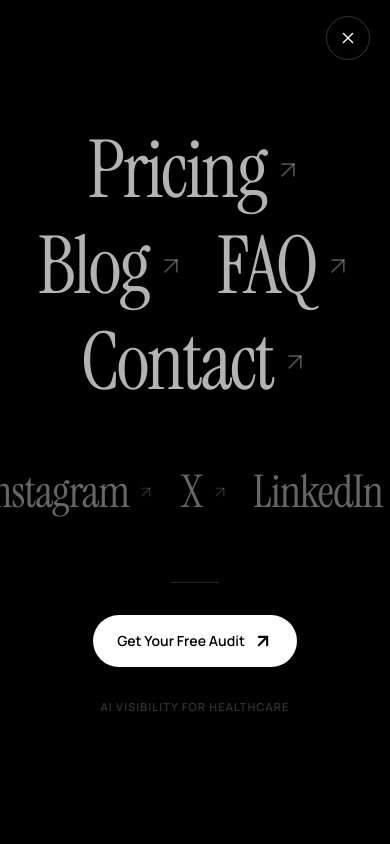
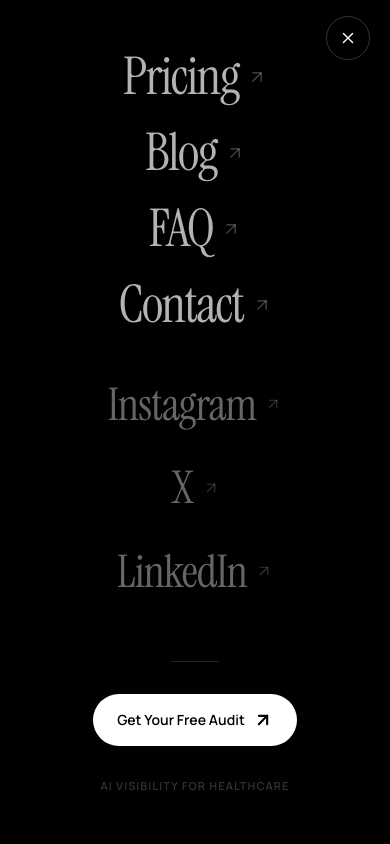
Before and after one commit to pagerstudio/pagerstudio, a Next.js app: page / in a window 390 px wide. Both pictures are taken after a click on the button 293 px from the left and 44 px from the top of the page. Shown: the top 844 px of the page. Built offline with nearby package versions, Linux system fonts and the light colour scheme.

Commit message:
Fix mobile UI: hero form, nav overlay, stat sizing; remove Cardiology from FAQ

```diff
--- a/components/Hero.tsx
+++ b/components/Hero.tsx
@@ -74,8 +74,8 @@
                 Patients are shifting from Google to AI to find specialists. AI picks one clinic and sends them there. That clinic is either yours or your competitor&apos;s.
               </p>
 
-              <div className="mt-10 sm:mt-12 flex items-center justify-center relative z-[3]">
-                <form onSubmit={handleSubmit} aria-label="Free audit signup" className="relative flex flex-col sm:flex-row items-center gap-4 sm:gap-3 bg-white rounded-full px-6 sm:px-2 py-5 sm:py-2">
+              <div className="mt-10 sm:mt-12 flex items-center justify-center relative z-[3] w-full max-w-[400px] sm:max-w-none">
+                <form onSubmit={handleSubmit} aria-label="Free audit signup" className="relative flex flex-col sm:flex-row items-stretch sm:items-center gap-3 sm:gap-3 bg-white rounded-2xl sm:rounded-full px-5 sm:px-2 py-4 sm:py-2 w-full">
                   <input
                     type="email"
                     id="hero-email"
@@ -84,7 +84,7 @@
                     placeholder="Enter your email"
                     required
                     aria-label="Email address"
-                    className="w-full sm:w-[280px] text-body-sm text-ps-ink placeholder:text-ps-faint rounded-full px-5 py-3 outline-none border border-ps-line transition-all duration-200 focus:ring-2 focus:ring-ps-ink/10 focus:border-ps-ink/30 bg-white"
+                    className="w-full sm:w-[280px] text-body-sm text-ps-ink placeholder:text-ps-faint rounded-xl sm:rounded-full px-5 py-3 outline-none border border-ps-line transition-all duration-200 focus:ring-2 focus:ring-ps-ink/10 focus:border-ps-ink/30 bg-white"
                   />
                   <button
                     type="submit"
@@ -119,8 +119,8 @@
                 Patients are shifting from Google to AI to find specialists. AI picks one clinic and sends them there. That clinic is either yours or your competitor&apos;s.
               </motion.p>
 
-              <motion.div className="mt-10 sm:mt-12 flex items-center justify-center relative z-[3]" variants={formVariant}>
-                <form onSubmit={handleSubmit} aria-label="Free audit signup" className="relative flex flex-col sm:flex-row items-center gap-4 sm:gap-3 bg-white rounded-full px-6 sm:px-2 py-5 sm:py-2">
+              <motion.div className="mt-10 sm:mt-12 flex items-center justify-center relative z-[3] w-full max-w-[400px] sm:max-w-none" variants={formVariant}>
+                <form onSubmit={handleSubmit} aria-label="Free audit signup" className="relative flex flex-col sm:flex-row items-stretch sm:items-center gap-3 sm:gap-3 bg-white rounded-2xl sm:rounded-full px-5 sm:px-2 py-4 sm:py-2 w-full">
                   <input
                     type="email"
                     id="hero-email"
@@ -129,7 +129,7 @@
                     placeholder="Enter your email"
                     required
                     aria-label="Email address"
-                    className="w-full sm:w-[280px] text-body-sm text-ps-ink placeholder:text-ps-faint rounded-full px-5 py-3 outline-none border border-ps-line transition-all duration-200 focus:ring-2 focus:ring-ps-ink/10 focus:border-ps-ink/30 bg-white"
+                    className="w-full sm:w-[280px] text-body-sm text-ps-ink placeholder:text-ps-faint rounded-xl sm:rounded-full px-5 py-3 outline-none border border-ps-line transition-all duration-200 focus:ring-2 focus:ring-ps-ink/10 focus:border-ps-ink/30 bg-white"
                   />
                   <button
                     type="submit"
--- a/components/Nav.tsx
+++ b/components/Nav.tsx
@@ -180,9 +180,9 @@
               <CloseIcon className="w-5 h-5" />
             </motion.button>
 
-            {/* Pages row */}
+            {/* Pages — vertical list on mobile, horizontal on desktop */}
             <motion.div
-              className="flex flex-wrap items-center justify-center gap-x-8 gap-y-4"
+              className="flex flex-col items-center gap-y-6 sm:flex-row sm:flex-wrap sm:items-center sm:justify-center sm:gap-x-8 sm:gap-y-4"
               initial={{ opacity: 0, y: 16 }}
               animate={{ opacity: 1, y: 0 }}
               exit={{ opacity: 0, y: -8 }}
@@ -196,10 +196,10 @@
                   className="group inline-flex items-center gap-2 text-white/70 hover:text-white transition-colors duration-300 focus:outline-none"
                   aria-current={pathname === href ? 'page' : undefined}
                 >
-                  <span className="font-serif text-[80px] sm:text-[96px] leading-none tracking-[-0.03em]">
+                  <span className="font-serif text-[52px] sm:text-[80px] md:text-[96px] leading-none tracking-[-0.03em]">
                     {label}
                   </span>
-                  <svg className="text-white/30 group-hover:text-white/60 w-[28px] h-[28px] sm:w-[36px] sm:h-[36px] transition-all duration-300 group-hover:translate-x-1" fill="none" viewBox="0 0 24 24" stroke="currentColor" strokeWidth="1.5" strokeLinecap="round" strokeLinejoin="round">
+                  <svg className="text-white/30 group-hover:text-white/60 w-[20px] h-[20px] sm:w-[28px] sm:h-[28px] md:w-[36px] md:h-[36px] transition-all duration-300 group-hover:translate-x-1" fill="none" viewBox="0 0 24 24" stroke="currentColor" strokeWidth="1.5" strokeLinecap="round" strokeLinejoin="round">
                     <path d="M7 17L17 7" />
                     <path d="M7 7h10v10" />
                   </svg>
@@ -209,7 +209,7 @@
 
             {/* Social row */}
             <motion.div
-              className="flex items-center justify-center gap-x-6 mt-14 sm:mt-20"
+              className="flex flex-col items-center gap-y-4 mt-10 sm:flex-row sm:items-center sm:justify-center sm:gap-x-6 sm:mt-14 md:mt-20"
               initial={{ opacity: 0, y: 12 }}
               animate={{ opacity: 1, y: 0 }}
               exit={{ opacity: 0, y: -6 }}
--- a/components/ShockingStats.tsx
+++ b/components/ShockingStats.tsx
@@ -61,9 +61,9 @@
         <div className="grid grid-cols-1 md:grid-cols-3 gap-3">
           {/* Card 1 — 47% use AI to research providers */}
           <TiltCard className="bg-white rounded-[24px] border border-[#E5E5E5] p-6 sm:p-8 flex flex-col relative md:col-span-2" delay={0}>
-            <div className="flex items-start gap-4 mb-5">
-              <div ref={counter1.ref} className="text-display-lg text-ps-ink">{counter1.value}</div>
-              <div className="flex flex-col gap-1 pt-5">
+            <div className="flex items-start gap-3 sm:gap-4 mb-5">
+              <div ref={counter1.ref} className="text-[48px] sm:text-display-lg text-ps-ink leading-none font-sans font-light tracking-tight">{counter1.value}</div>
+              <div className="flex flex-col gap-1 pt-2 sm:pt-5">
                 <span className="text-body-sm font-semibold text-ps-ink leading-[1.3]">of patients used AI tools to research healthcare providers</span>
                 <span className="text-caption text-ps-faint normal-case">Up from 31% in 2025 — +16pts in 9 months.</span>
               </div>
@@ -138,7 +138,7 @@
                 <span className="font-sans text-[9px] text-[#CCC]">2026: 55%</span>
               </div>
             </div>
-            <div ref={counter2.ref} className="text-display-lg text-ps-ink">{counter2.value}</div>
+            <div ref={counter2.ref} className="text-[48px] sm:text-display-lg text-ps-ink leading-none font-sans font-light tracking-tight">{counter2.value}</div>
             <p className="text-body-sm text-ps-muted mt-3 text-center max-w-[260px]">
               of patients canceled or avoided booking because of online reviews.
             </p>
@@ -150,7 +150,7 @@
             <div className="flex flex-col flex-1 md:pr-10 md:pl-4">
               <div>
                 <span className="font-sans text-[10px] font-semibold tracking-[0.1em] uppercase text-[#999] block mb-2">Patient Choice Report · 2026</span>
-                <div ref={counter3.ref} className="text-display-lg text-ps-ink">{counter3.value}</div>
+                <div ref={counter3.ref} className="text-[48px] sm:text-display-lg text-ps-ink leading-none font-sans font-light tracking-tight">{counter3.value}</div>
               </div>
               <p className="text-body-sm text-ps-muted mt-4 max-w-[240px]">
                 of patients say AI tools most influence which doctor they choose.
@@ -238,7 +238,7 @@
             </div>
 
             <div className="flex items-center gap-3 mt-auto">
-              <div ref={counter4.ref} className="text-display-lg text-ps-ink">{counter4.value}</div>
+              <div ref={counter4.ref} className="text-[48px] sm:text-display-lg text-ps-ink leading-none font-sans font-light tracking-tight">{counter4.value}</div>
               <div className="flex flex-col gap-1">
                 <span className="text-body-sm font-semibold text-ps-ink">of Google healthcare searches</span>
                 <span className="text-caption text-ps-faint normal-case">trigger an AI Overview before websites.</span>
--- a/data/faq.ts
+++ b/data/faq.ts
@@ -28,7 +28,7 @@
   {
     question: 'Do you work with all healthcare specialties?',
     answer:
-      'We focus on high-value specialties where AI recommendations directly influence patient decisions: IVF, Dental, Dermatology, LASIK, Hair Transplant, Plastic Surgery, and Cardiology.',
+      'We focus on high-value specialties where AI recommendations directly influence patient decisions: IVF, Dental, Dermatology, LASIK, Hair Transplant, and Plastic Surgery.',
   },
   {
     question: 'How does exclusivity work?',
--- a/sanity/schemas/blogPost.ts
+++ b/sanity/schemas/blogPost.ts
@@ -30,6 +30,9 @@
           { title: 'LASIK & Eye Care', value: 'LASIK & Eye Care' },
           { title: 'Hair Restoration', value: 'Hair Restoration' },
           { title: 'Plastic Surgery', value: 'Plastic Surgery' },
+          { title: 'Digital Strategy', value: 'Digital Strategy' },
+          { title: 'Technical SEO', value: 'Technical SEO' },
+          { title: 'AI Visibility', value: 'AI Visibility' },
           { title: 'General', value: 'General' },
         ],
       },
```
